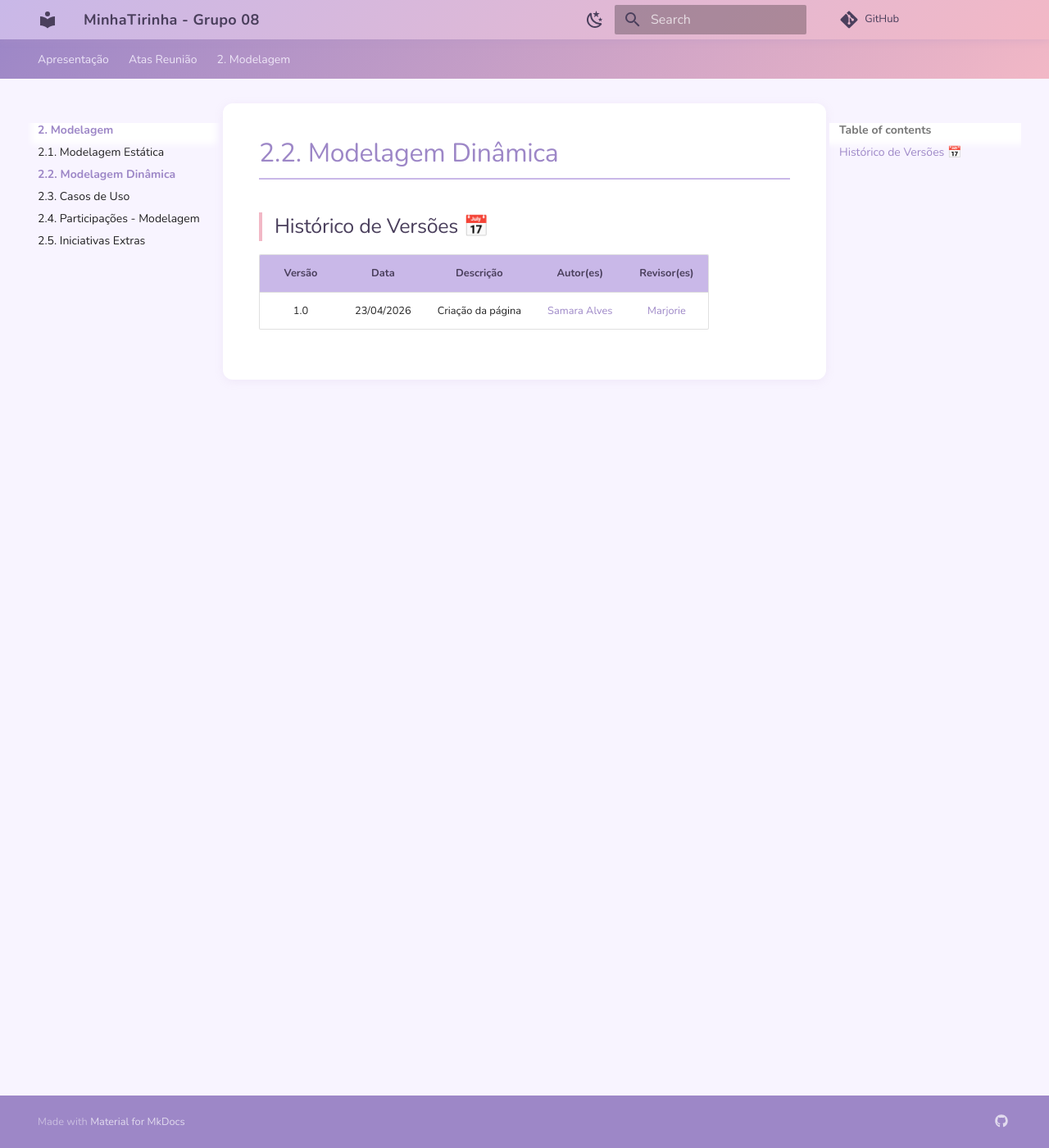
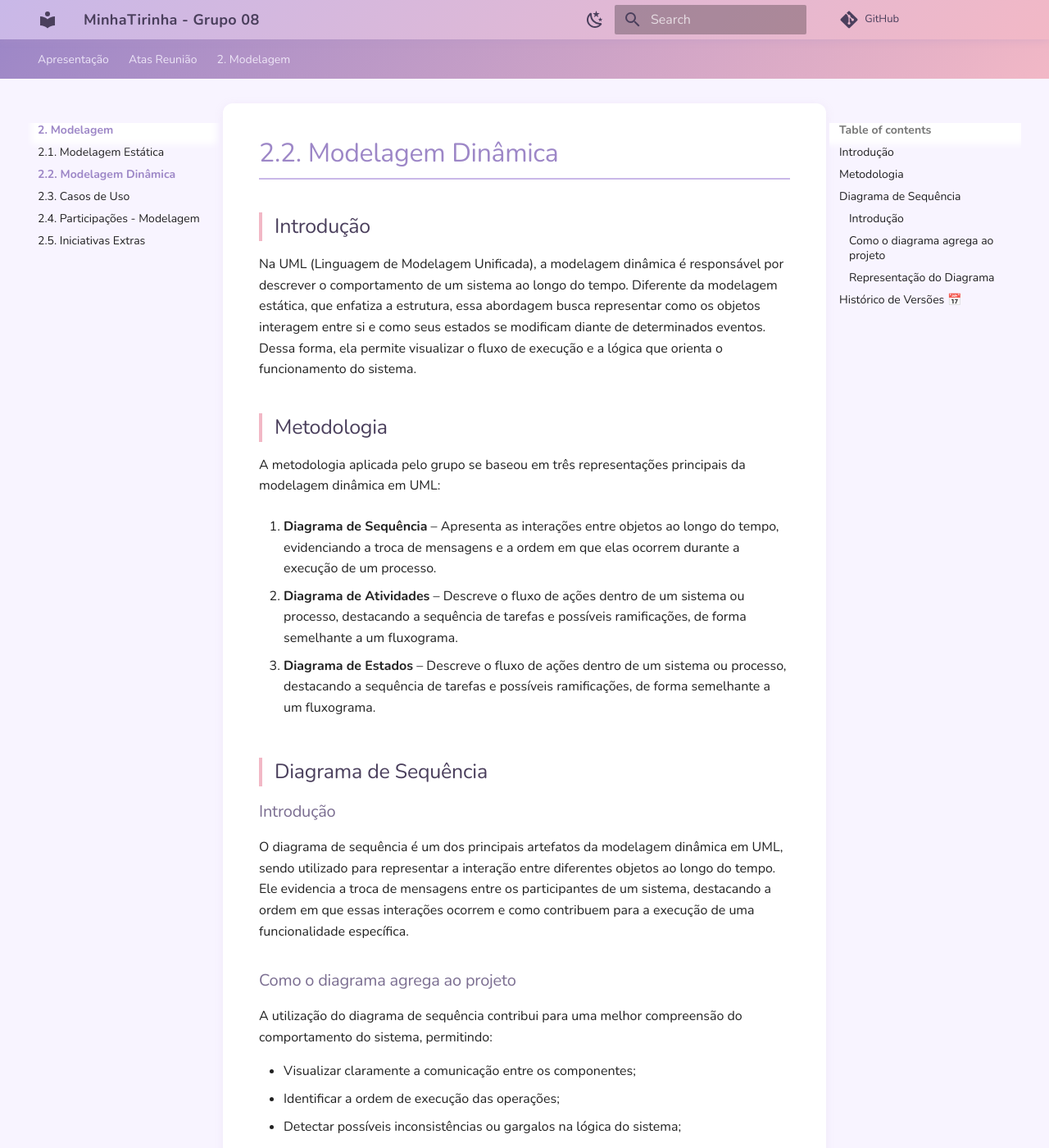
Before and after one commit to UnBArqDsw2026-1-Turma01/2026.1-T01-G08_MinhaTirinha_Entrega_02, an MkDocs documentation site: the page built from docs/Modelagem/2.2.ModelagemDinamica.md, in a window 1280 px wide and 1400 px high. Shown: the whole window at 82% size. Built offline with MkDocs 1.6.1 and Material for MkDocs 9.7.7, drawn with Linux system fonts in a browser that asks for light colours; comment, search, counter and statistics services are not loaded; some of the changed text lies outside the part shown.

Commit message:
arquivo modelagem dinamica/diagrama de sequencia

```diff
--- a/docs/Modelagem/2.2.ModelagemDinamica.md
+++ b/docs/Modelagem/2.2.ModelagemDinamica.md
@@ -1,5 +1,55 @@
+## Introdução
+
+Na UML (Linguagem de Modelagem Unificada), a modelagem dinâmica é responsável por descrever o comportamento de um sistema ao longo do tempo. Diferente da modelagem estática, que enfatiza a estrutura, essa abordagem busca representar como os objetos interagem entre si e como seus estados se modificam diante de determinados eventos. Dessa forma, ela permite visualizar o fluxo de execução e a lógica que orienta o funcionamento do sistema.
+
+## Metodologia
+
+A metodologia aplicada pelo grupo se baseou em três representações principais da modelagem dinâmica em UML:
+
+1. **Diagrama de Sequência** – Apresenta as interações entre objetos ao longo do tempo, evidenciando a troca de mensagens e a ordem em que elas ocorrem durante a execução de um processo.
+
+2. **Diagrama de Atividades** –  Descreve o fluxo de ações dentro de um sistema ou processo, destacando a sequência de tarefas e possíveis ramificações, de forma semelhante a um fluxograma.
+
+3. **Diagrama de Estados** – Descreve o fluxo de ações dentro de um sistema ou processo, destacando a sequência de tarefas e possíveis ramificações, de forma semelhante a um fluxograma.
+
+## Diagrama de Sequência
+
+### Introdução
+
+O diagrama de sequência é um dos principais artefatos da modelagem dinâmica em UML, sendo utilizado para representar a interação entre diferentes objetos ao longo do tempo. Ele evidencia a troca de mensagens entre os participantes de um sistema, destacando a ordem em que essas interações ocorrem e como contribuem para a execução de uma funcionalidade específica.
+
+### Como o diagrama agrega ao projeto
+
+A utilização do diagrama de sequência contribui para uma melhor compreensão do comportamento do sistema, permitindo:
+
+- Visualizar claramente a comunicação entre os componentes;
+- Identificar a ordem de execução das operações;
+- Detectar possíveis inconsistências ou gargalos na lógica do sistema;
+- Facilitar a implementação ao fornecer uma visão temporal detalhada das interações.
+
+### Representação do Diagrama
+
+Abaixo será apresentado o diagrama de sequência desenvolvido pelo grupo:
+
+![Diagrama de Sequência](../assets/SalvarTirinha.drawio.png)
+
+| Autores            | Função                               |
+|--------------------|--------------------------------------|
+| Yasmin Dayrell     | Fatoração e refatoração do artefato  |
+| Davi Negreiros     | Fatoração                            |
+| Guilherme Flyan    | Revisão                              |
+| Marjorie Mitzi     | Revisão                              |
+### Referências
+
+- Curso de UML - O que é um Diagrama de Sequência. Disponível em: https://www.youtube.com/watch?v=UVkj3ed0ZuM&t=1s
+Acesso em: 23 abr. 2026.
+
+- SERRANO, Milene. *Modelagem Dinâmica em UML* (slides de aula). Universidade de Brasília (UnB). Material disponibilizado em sala de aula.
+
 ## Histórico de Versões 📅
 
 | Versão | Data | Descrição | Autor(es) | Revisor(es) |
 | :--: | :--: | :--: | :--: | :--: |
 | 1.0 | 23/04/2026 | Criação da página | [Samara Alves](https://github.com/SamaraAlvess) | [Marjorie](https://github.com/Marjoriemitzi) |
+| 2.0 | 23/04/2026 | Adição da introdução e estrura do arquivo | [Yasmin Dayrell](https://github.com/YasminDayrell) | [Marjorie](https://github.com/Marjoriemitzi) |
+| 2.1 | 23/04/2026 | Adição do diagrama de sequência (Salvar e compartilhar) | [Yasmin Dayrell](https://github.com/YasminDayrell) | [Marjorie](https://github.com/Marjoriemitzi) |
```
Also changed, not shown: docs/assets/SalvarTirinha.drawio.png (added).
